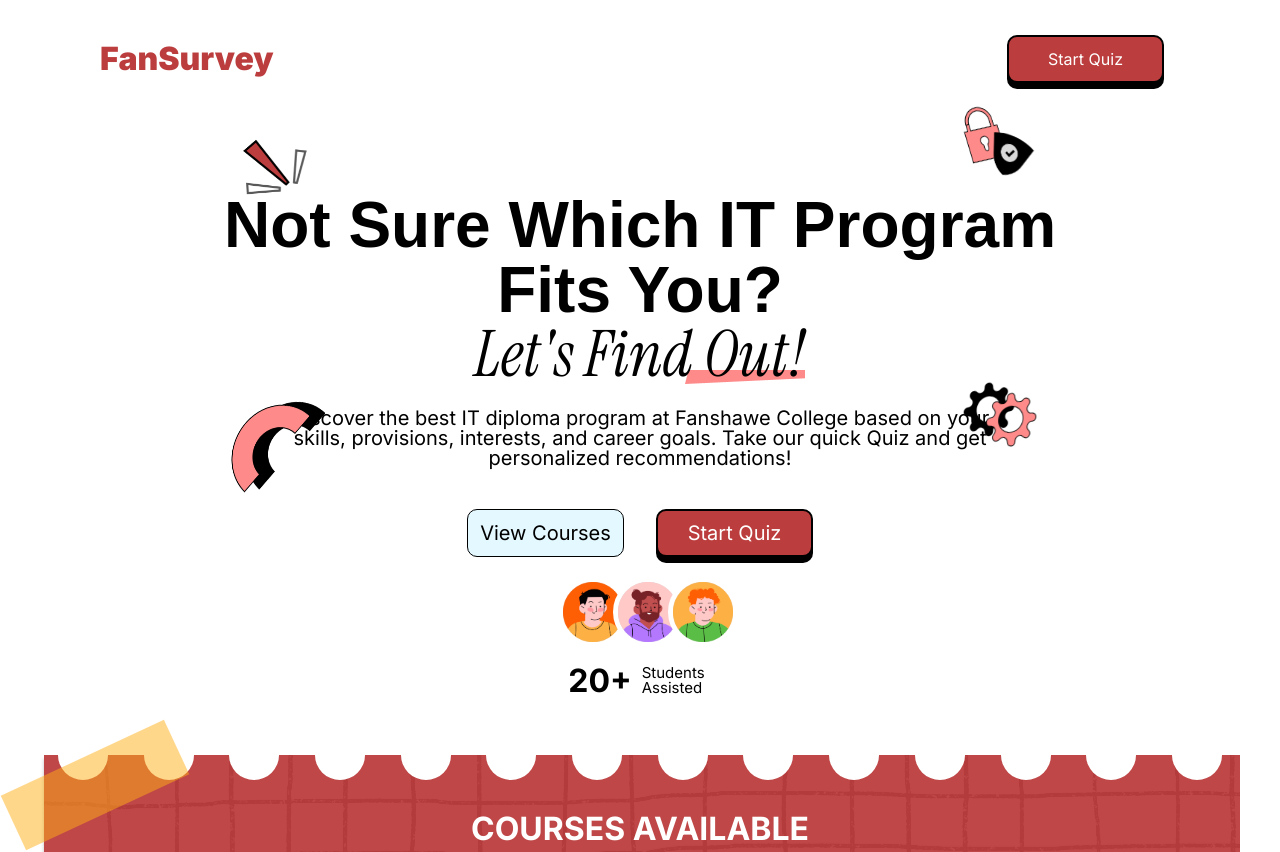
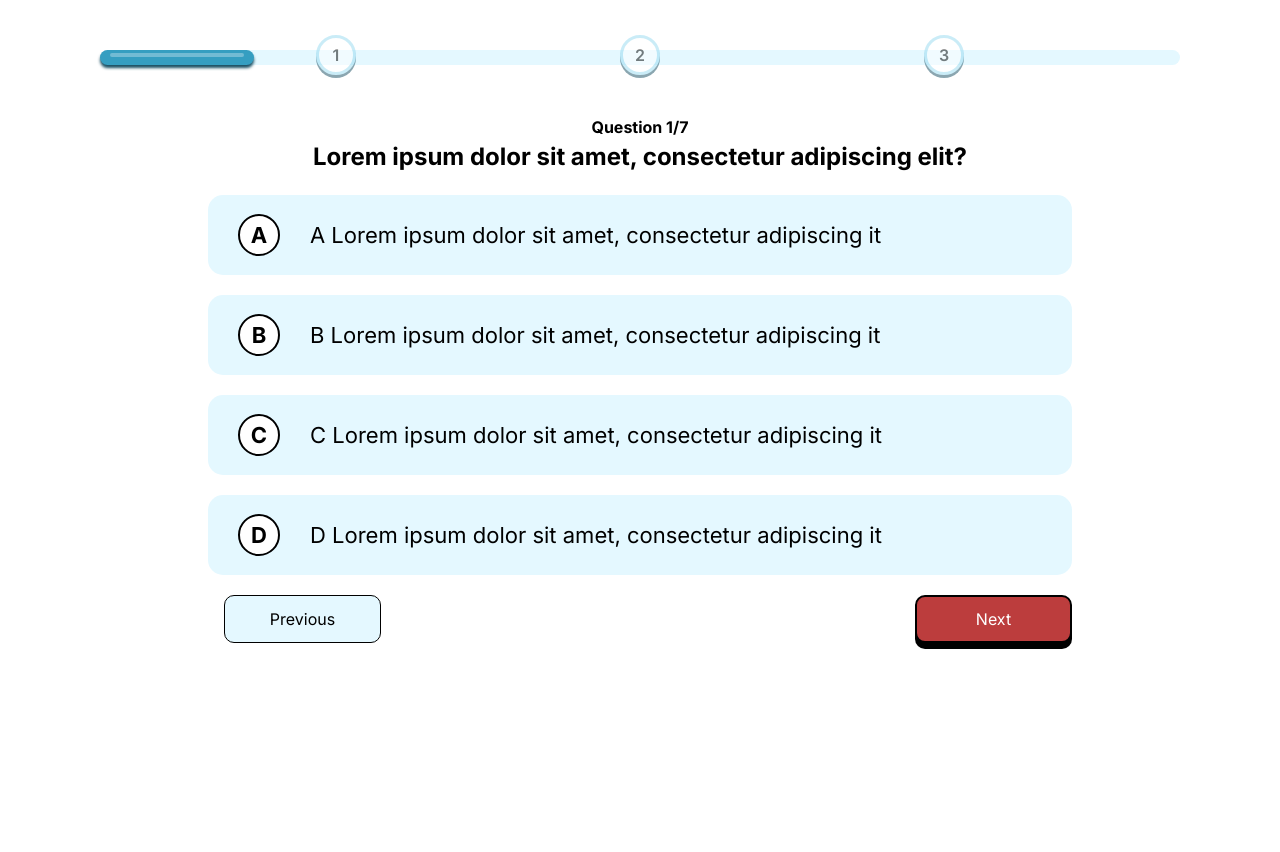
Before and after one commit to andresmotta9/fanshawe-survey-front, a React (Vite) app: page /survey in a window 1280 px wide. Shown: the top 852 px of the page. After the commit the page ends 800 px from the top, so only its background shows below. Built offline with nearby package versions, Linux system fonts and the light colour scheme; a web font is replaced by a local one.

Commit message:
Add ResultEnvelope component and update Congratulations page; refactor styles and improve layout for quiz options

```diff
--- a/src/App.jsx
+++ b/src/App.jsx
@@ -1,7 +1,7 @@
 import { Route, Routes } from 'react-router-dom';
 import { Home } from './pages/Home/Home';
 import Instructions from './pages/Instructions/Instructions';
-import Quiz from './pages/Questions/Survey';
+import Survey from './pages/Questions/Survey';
 
 
 function App() {
@@ -11,7 +11,7 @@ function App() {
       <Routes>
         <Route path="/" element={<Home />} />
         <Route path="/instructions" element={<Instructions />} />
-        <Route path="/quiz" element={<Quiz />} />
+        <Route path="/survey" element={<Survey />} />
         <Route path="*" element={<Home />} />
       </Routes>
     </div>
--- /dev/null
+++ b/src/components/ResultEnvelope/index.jsx
@@ -0,0 +1,12 @@
+import "./styles.css";
+
+export default function ResultEnvelope() {
+    return(
+        <div className="envelope">
+            <div className="leftSide"></div>
+            <div className="rightSide"></div>
+            <div className="bottomSide"></div>
+            <div className="topSide"></div>
+        </div>
+    )
+}
--- /dev/null
+++ b/src/components/ResultEnvelope/styles.css
@@ -0,0 +1,54 @@
+.envelope {
+  position: relative;
+  width: 300px; /* Can be changed dynamically */
+  height: 200px; /* Adjustable without hardcoding */
+  display: flex;
+  justify-content: center;
+  align-items: center;
+}
+
+/* Left and Right sides */
+.leftSide,
+.rightSide {
+  position: absolute;
+  top: 0;
+  bottom: 0;
+  width: 50%;
+  background-color: green;
+}
+
+/* Left Side */
+.leftSide {
+  left: 0;
+  clip-path: polygon(0% 0%, 50% 50%, 0% 100%, 0% 0%);
+
+}
+
+/* Right Side */
+.rightSide {
+  right: 0;
+  clip-path: polygon(100% 0%, 50% 50%, 100% 100%, 100% 0%);
+}
+
+/* Top Side */
+.topSide {
+  position: absolute;
+  top: 0;
+  left: 0;
+  width: 100%;
+  height: 130%;
+  background-color: green;
+  clip-path: polygon(0% 0%, 100% 0%, 100% 8%, 70% 50%, 30% 50%, 0% 8%);
+  z-index: 2;
+}
+
+/* Bottom Side */
+.bottomSide {
+  position: absolute;
+  bottom: 0;
+  left: 0;
+  width: 100%;
+  height: 50%;
+  background-color: green;
+  clip-path: polygon(0% 92%, 0% 100%, 100% 100%, 100% 92%, 80% 0%, 20% 0%);
+}
--- a/src/components/primaryQuizButton/index.jsx
+++ b/src/components/primaryQuizButton/index.jsx
@@ -14,7 +14,7 @@ function MobileHeader({ onClick }) {
 // PrimaryQuizButton component
 export default function PrimaryQuizButton({ mobileHeader, name, onClick }) {
   return (
-    <div>
+    <>
       {mobileHeader ? (
         // Pass onClick to MobileHeader
         <MobileHeader onClick={onClick} />
@@ -24,6 +24,6 @@ export default function PrimaryQuizButton({ mobileHeader, name, onClick }) {
           {name}
         </button>
       )}
-    </div>
+    </>
   );
 }
--- a/src/components/primaryQuizButton/styles.css
+++ b/src/components/primaryQuizButton/styles.css
@@ -1,6 +1,6 @@
-.startQuizButton{
+/* .startQuizButton{
+    width: 100%;
     background-color: #BC3D3D;
-    width: calc(100% - 32px);
     margin: 0px 16px 10px 16px;
     height: 60px;
     border-radius: 10px;
@@ -42,3 +42,46 @@
         font-family: "Inter",sans-serif;
     }
   }
+ */
+
+  /* mobile first design  */
+  .startQuizButton{
+    height: 60px;
+    border-radius: 10px;
+    color: white;
+    box-shadow: 0px 6px 0px 0px rgba(0, 0, 0, 1);
+    border: 2px solid black;
+    font-family: "Inter",sans-serif;
+    width: 100%;
+    background-color: #BC3D3D;
+  }
+  .startQuizButton:hover{
+    height: 60px;
+    box-shadow: 0px 8px 0px 0px rgba(0, 0, 0, 1);
+    cursor: pointer;
+}
+.startQuizButtonMobileHeader{
+    background-color: #BC3D3D;
+    border-radius: 10px;
+    color: white;
+    box-shadow: 0px 6px 0px 0px rgba(0, 0, 0, 1);
+    border: 2px solid black;
+    font-family: "Inter",sans-serif;
+    width: 62px;
+    height: 57px;
+    display: flex;
+    justify-content: center;
+    align-items: center;
+}
+@media (min-width: 1024px) {
+    .startQuizButton{
+        background-color: #BC3D3D;
+        width: 157px;
+        height: 48px;
+        border-radius: 10px;
+        color: white;
+        box-shadow: 0px 6px 0px 0px rgba(0, 0, 0, 1);
+        border: 2px solid black;
+        font-family: "Inter",sans-serif;
+    }
+  }
--- a/src/features/heroSection/index.jsx
+++ b/src/features/heroSection/index.jsx
@@ -38,7 +38,10 @@ export default function HeroSection({ onStartQuiz }) {
       <motion.div className="buttonContainer" variants={fadeUpVariant}>
         <SecondaryButton name="View Courses" />
         {/* Pass the onStartQuiz prop to PrimaryQuizButton */}
+        <div style= {{margin: "0px 16px"}}>
         <PrimaryQuizButton name="Start Quiz" onClick={onStartQuiz} />
+        </div>
+
       </motion.div>
 
       <motion.div className="Testimonials" variants={fadeUpVariant}>
--- /dev/null
+++ b/src/pages/Questions/Congratulations/index.jsx
@@ -0,0 +1,18 @@
+import ResultEnvelope from "../../../components/ResultEnvelope";
+import "./styles.css";
+
+export default function Congratulations() {
+    return(
+        <div className="congratulations">
+            <div className="congratulationsContainer">
+                <div className="congratulationsContent">
+                    <h1>Congratulations!</h1>
+                    <p>You’ve completed the survey! Your results are ready—click below to explore your insights and see how you did. 🚀</p>
+                    <div className="envelopeContainer">
+                        <ResultEnvelope/>
+                    </div>
+                </div>
+            </div>
+        </div>
+    )
+}
--- /dev/null
+++ b/src/pages/Questions/Congratulations/styles.css
@@ -0,0 +1,55 @@
+.congratulations{
+    position: absolute;
+    top: 0;
+    left: 0;
+    background-color: rgba(40, 40, 40,0.9);
+    display: flex;
+    flex-direction: column;
+    justify-content: center;
+    align-items: center;
+    height: 100%;
+    width: 100%;
+    color: white;
+}
+.congratulationsContainer{
+    position: relative;
+    width: 80%;
+    height: 80%;
+    background-color: white;
+    border-radius: 15px;
+    z-index: 1;
+}
+.congratulationsContainer::before{
+    position: absolute;
+    top: 0;
+    left: 0;
+    content: '';
+    width: 100%;
+    height: 400px;
+    background: linear-gradient(180deg, #067DA8 0%, #B2EBFF 100%);
+    clip-path: polygon(0 0, 100% 0%, 100% 75%, 50% 100%, 0 75%);
+    border-radius: 15px 15px 0 0;
+    z-index: 2;
+}
+.congratulationsContent{
+    margin-top: 80px;
+    position: relative;
+    z-index: 3;
+    text-align: center;
+    width: 100%;
+
+}
+.congratulationsContent h1{
+    text-transform: uppercase;
+    font-size: 36px;
+    font-weight: 900;
+    line-height: 100%;
+    margin: 0;
+}
+.congratulationsContent p{
+    width: 60%;
+    text-align: center;
+    margin: auto;
+    margin-top: 30px;
+    font-size: 20px;
+}
--- a/src/pages/Questions/Survey.jsx
+++ b/src/pages/Questions/Survey.jsx
@@ -1,8 +1,9 @@
-import React, { useState, useEffect } from 'react';
-import './styles.css';
-import Option from './option';
-import PrimaryQuizButton from '../../components/primaryQuizButton';
-
+import React, { useState, useEffect } from "react";
+import "./styles.css";
+import Option from "./option";
+import PrimaryQuizButton from "../../components/primaryQuizButton";
+import SecondaryButton from "../../components/secondaryButton";
+import Congratulations from "./Congratulations";
 
 const questions = [
   {
@@ -11,8 +12,8 @@ const questions = [
       "A Lorem ipsum dolor sit amet, consectetur adipiscing it",
       "B Lorem ipsum dolor sit amet, consectetur adipiscing it",
       "C Lorem ipsum dolor sit amet, consectetur adipiscing it",
-            "D Lorem ipsum dolor sit amet, consectetur adipiscing it"
-        ]
+      "D Lorem ipsum dolor sit amet, consectetur adipiscing it",
+    ],
   },
   {
     question: "Lorem ipsum dolor sit amet, consectetur adipiscing elit?",
@@ -20,8 +21,8 @@ const questions = [
       "A Lorem ipsum dolor sit amet, consectetur adipiscing it",
       "B Lorem ipr adipiscing it",
       "C Lorem ipsum dolor sit amet, consectetur adipiscing it",
-          "D Lorem ipsum dolor sit amet, consectetur adipiscing it"
-      ]
+      "D Lorem ipsum dolor sit amet, consectetur adipiscing it",
+    ],
   },
   {
     question: "Lorem ipsum dolor sit amet, consectetur adipiscing elit?",
@@ -29,8 +30,8 @@ const questions = [
       "A Lorem ipsum dolor sit amet, consectetur adipiscing it",
       "B Lorem ipsum dolor sit amet, consectetur adipiscing it",
       "C Lorem ipsum dolor sit amet, consectetur adipiscing it",
-          "D Loectetur adipiscing it"
-      ]
+      "D Loectetur adipiscing it",
+    ],
   },
   {
     question: "Lorem ipsum dolor sit amet, consectetur adipiscing elit?",
@@ -38,8 +39,8 @@ const questions = [
       "A Lorem ipsumur adipiscing it",
       "B Lorem ipsum dolor sit amet, consectetur adipiscing it",
       "C Lorem ipsum dolor sit amet, consectetur adipiscing it",
-          "D Lorem ipsum dolor sit amet, consectetur adipiscing it"
-      ]
+      "D Lorem ipsum dolor sit amet, consectetur adipiscing it",
+    ],
   },
   {
     question: "Lorem ipsum dolor sit amet, consectetur adipiscing elit?",
@@ -47,8 +48,8 @@ const questions = [
       "A Lorem ipsum dolor sit amet, consectetur adipiscing it",
       "B Lorem ipsum dolor sit amet, consectetur adipiscing it",
       "C Loreg it",
-          "D Lorem ipsum dolor sit amet, consectetur adipiscing it"
-      ]
+      "D Lorem ipsum dolor sit amet, consectetur adipiscing it",
+    ],
   },
   {
     question: "Lorem ipsum dolor sit amet, consectetur adipiscing elit?",
@@ -56,8 +57,8 @@ const questions = [
       "A Lorem ipsum dolor sit amet, consectetur adipiscing it",
       "B Lorem ipsumnsectetur adipiscing it",
       "C Loreg it",
-          "D Lorem ipsum dolor sit amet, consectetur adipiscing it"
-      ]
+      "D Lorem ipsum dolor sit amet, consectetur adipiscing it",
+    ],
   },
   {
     question: "Lorem ipsum dolor sit amet, consectetur adipiscing elit?",
@@ -65,47 +66,94 @@ const questions = [
       "A Locing it",
       "B Lorem ipsum dolor sit amet, consectetur adipiscing it",
       "C Loreg it",
-          "D Lorem ipsum dolor sit amet, consectetur adipiscing it"
-      ]
-    }
+      "D Lorem ipsum dolor sit amet, consectetur adipiscing it",
+    ],
+  },
 ];
 
-
-export default function Survey(){
+export default function Survey() {
   const [questionIndex, setQuestionIndex] = useState(0);
+  const [selectedOptionIndex, setSelectedOptionIndex] = useState(null);
 
   const handleNextQuestion = () => {
-    if(questionIndex < questions.length - 1){
+    if (questionIndex < questions.length - 1) {
       setQuestionIndex(questionIndex + 1);
+      setSelectedOptionIndex(null);
     }
   };
 
-  return(
-    <div className='QuizContainer'>
+  const handleSelectedOption = (index) => {
+    setSelectedOptionIndex(index);
+    console.log(index);
+  };
+
+  return (
+    <>
+    <div className="QuizContainer">
       <div className="progressBar">
-        <div className="progressBarFill" style={{width: `${((questionIndex + 1)/questions.length) * 100 }%`}}>
-          {/* <div className="progressBarFiller" style={{width: `${((questionIndex + 1)/questions.length) * 100 }%`}}></div> */}
+        <div
+          className="progressBarFill"
+          style={{
+            width: `${((questionIndex + 1) / questions.length) * 100}%`,
+            transition: "width 500ms ease-in-out",
+          }}
+        >
+          <div className="progressBarFiller"></div>
         </div>
-        <div className='progressPercent'>
-          <div className = {(questionIndex+1 > questions.length / 4 ? 'activePercent' : 'null')}>1</div>
-          <div className = {(questionIndex+1 > questions.length / 2 ? 'activePercent' : 'null')}>2</div>
-          <div className = {(questionIndex+1 > questions.length / (4/3) ? 'activePercent' : 'null')}>3</div>
+        <div className="progressPercent">
+          <div
+            className={
+              questionIndex + 1 > questions.length / 4
+                ? "activePercent"
+                : "null"
+            }
+          >
+            1
+          </div>
+          <div
+            className={
+              questionIndex + 1 > questions.length / 2
+                ? "activePercent"
+                : "null"
+            }
+          >
+            2
+          </div>
+          <div
+            className={
+              questionIndex + 1 > questions.length / (4 / 3)
+                ? "activePercent"
+                : "null"
+            }
+          >
+            3
+          </div>
         </div>
       </div>
       <div className="questionNumber">
-        Question 7/24
+        Question {questionIndex + 1}/{questions.length}
       </div>
       <div className="questionContainer">
-        {questions[1].question}
+        {questions[questionIndex].question}
       </div>
       <div className="questionOptions">
-        {questions[1].options.map((options, index) => (
-          <Option key={index} />
+        {questions[questionIndex].options.map((options, index) => (
+          <Option
+            key={index}
+            optionIndex={String.fromCharCode(65 + index)}
+            active = {selectedOptionIndex === index}
+            optionText={options}
+            onClick={() => handleSelectedOption(index)}
+          />
         ))}
       </div>
+
       <div className="nextButton">
-        <PrimaryQuizButton name="Next" onClick={handleNextQuestion}/>
+        <SecondaryButton name="Previous" />
+        <PrimaryQuizButton name={questionIndex > questions.length -2 ? "Finish" : "Next" } onClick={handleNextQuestion} />
       </div>
     </div>
-  )
+    {/* <Congratulations/> */}
+    </>
+  );
 }
--- a/src/pages/Questions/option/index.jsx
+++ b/src/pages/Questions/option/index.jsx
@@ -1,11 +1,16 @@
-import React from 'react';
-import './styles.css';
+import React  from "react";
+import "./styles.css";
 
 export default function Option(props) {
-    return(
-        <div className="option active">
-          <div className="optionIndex">A</div>
-          <div className="optionText">Lorem ipsum, dolor sit amet consectetur adipisicing elit. Eligendi, perspiciatis.</div>
-        </div>
-    )
+
+
+  return (
+    <div
+      className={`option ${props.active ? "active" : ""}`}
+      onClick={props.onClick}
+    >
+      <div className="optionIndex">{props.optionIndex}</div>
+      <div className="optionText">{props.optionText}</div>
+    </div>
+  );
 }
--- a/src/pages/Questions/option/styles.css
+++ b/src/pages/Questions/option/styles.css
@@ -1,31 +1,58 @@
 .option{
-    height: 80px;
+    min-height: 80px;
     display: flex;
     align-items: center;
-    padding-left: 30px;
     gap: 30px;
     margin-bottom: 20px;
     background-color: #E4F8FF;
     border-radius: 15px;
+    cursor: pointer;
+    padding: 10px 10px 10px 30px;
+}
+.option:hover{
+    background-color: #B2EBFF;
+    border: 2px solid black;
+    transition: 200ms;
+}
 
-}
 .optionIndex{
-    height: 42px;
-    width: 42px;
+    min-height: 30px;
+    min-width: 30px;
     background-color: white;
     border-radius: 50%;
     display: flex;
     justify-content: center;
     align-items: center;
     border: 2px solid black;
-    font-size: 22px;
+    font-size: 18px;
     font-weight: 700;
 }
 .optionText{
-    font-size: 22px;
+    font-size: 18px;
 }
 .active{
     background-color: #B2EBFF;
     border: 2px solid black;
     box-shadow: 0px 6px 0px 0px black;
+    transition: 200ms;
+
 }
+
+/* desktop screen */
+@media (min-width: 1024px) {
+    .optionIndex{
+        height: 42px;
+        width: 42px;
+        background-color: white;
+        border-radius: 50%;
+        display: flex;
+        justify-content: center;
+        align-items: center;
+        border: 2px solid black;
+        font-size: 22px;
+        font-weight: 700;
+    }
+    .optionText{
+        font-size: 22px;
+    }
+}
--- a/src/pages/Questions/styles.css
+++ b/src/pages/Questions/styles.css
@@ -1,12 +1,12 @@
 .QuizContainer{
     margin: 0;
-    padding: 50px 100px;
+    padding: 50px 20px;
     box-sizing: border-box;
     color: black;
 }
 .progressBar{
     background-color: #E4F8FF;
-    height: 15px;
+    height: 10px;
     border-radius: 30px;
 }
 .progressBarFill{
@@ -15,9 +15,11 @@
     border-radius: 30px;
     padding: 3px 10px 0px 10px;
     border-radius: 30px;
+    box-shadow: 0px 1px 3px 0px #194F63;
+
 }
 .progressBarFiller{
-    background-color: rgba(255, 255, 255,0.7);
+    background-color: rgba(255, 255, 255,0.3);
     border-radius: 30px;
     height: 30%;
 }
@@ -47,29 +49,69 @@
 .questionNumber{
     margin: auto;
     text-align: center;
-    margin-top: 50px;
+    margin-top: 30px;
     font-weight: 700;
-    font-size: 16px;
+    font-size: 12px;
     margin-bottom: 20px;
 }
 .questionContainer{
     margin: auto;
     text-align: center;
-    font-size: 24px;
+    font-size: 20px;
     font-weight: 700;
-    width: 80%;
+    width: 100%;
     margin-bottom: 20px;
 }
 .questionOptions{
-
-    width: 80%;
+    width: 100%;
     margin: auto;
 
 }
 .nextButton{
     margin: auto;
-    width: 80%;
+    width: 100%;
     display: flex;
-    justify-content: end;
+    justify-content: center;
     align-items: center;
 }
+/* desktop screen */
+@media (min-width: 1024px) {
+    .QuizContainer{
+        padding: 50px 100px;
+    }
+    .progressBar{
+        height: 15px;
+    }
+    .progressBarFill{
+        box-shadow: 0px 3px 3px 0px #194F63;
+
+    }
+    .questionNumber{
+        margin: auto;
+        text-align: center;
+        margin-top: 50px;
+        font-weight: 700;
+        font-size: 16px;
+    }
+    .questionContainer{
+        margin: auto;
+        text-align: center;
+        font-size: 24px;
+        font-weight: 700;
+        width: 80%;
+        margin-bottom: 20px;
+    }
+    .questionOptions{
+        width: 80%;
+        margin: auto;
+
+    }
+    .nextButton{
+        margin: auto;
+        width: 80%;
+        display: flex;
+        justify-content: space-between;
+        align-items: start;
+    }
+
+}
```
Lines whose indentation alone changed are shown as unchanged.
